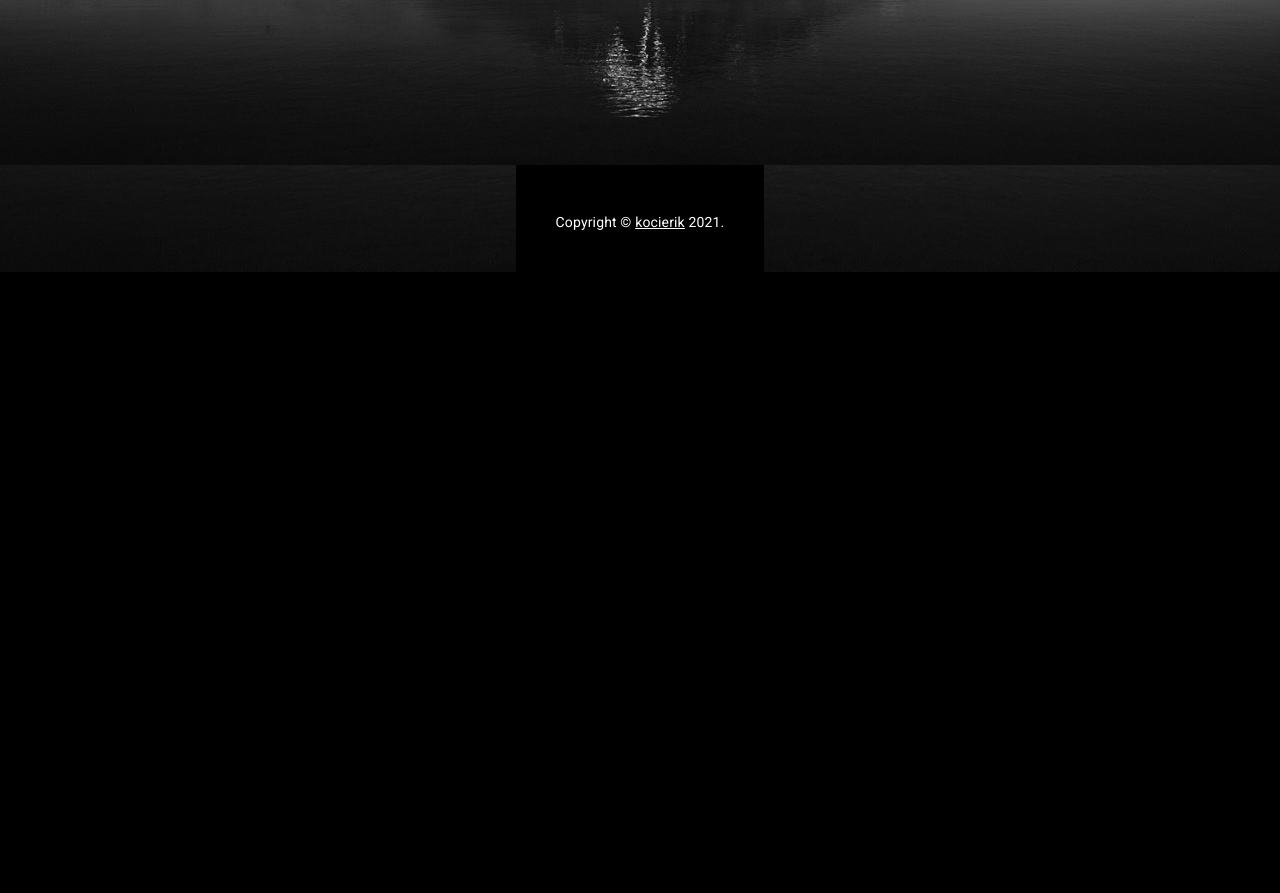
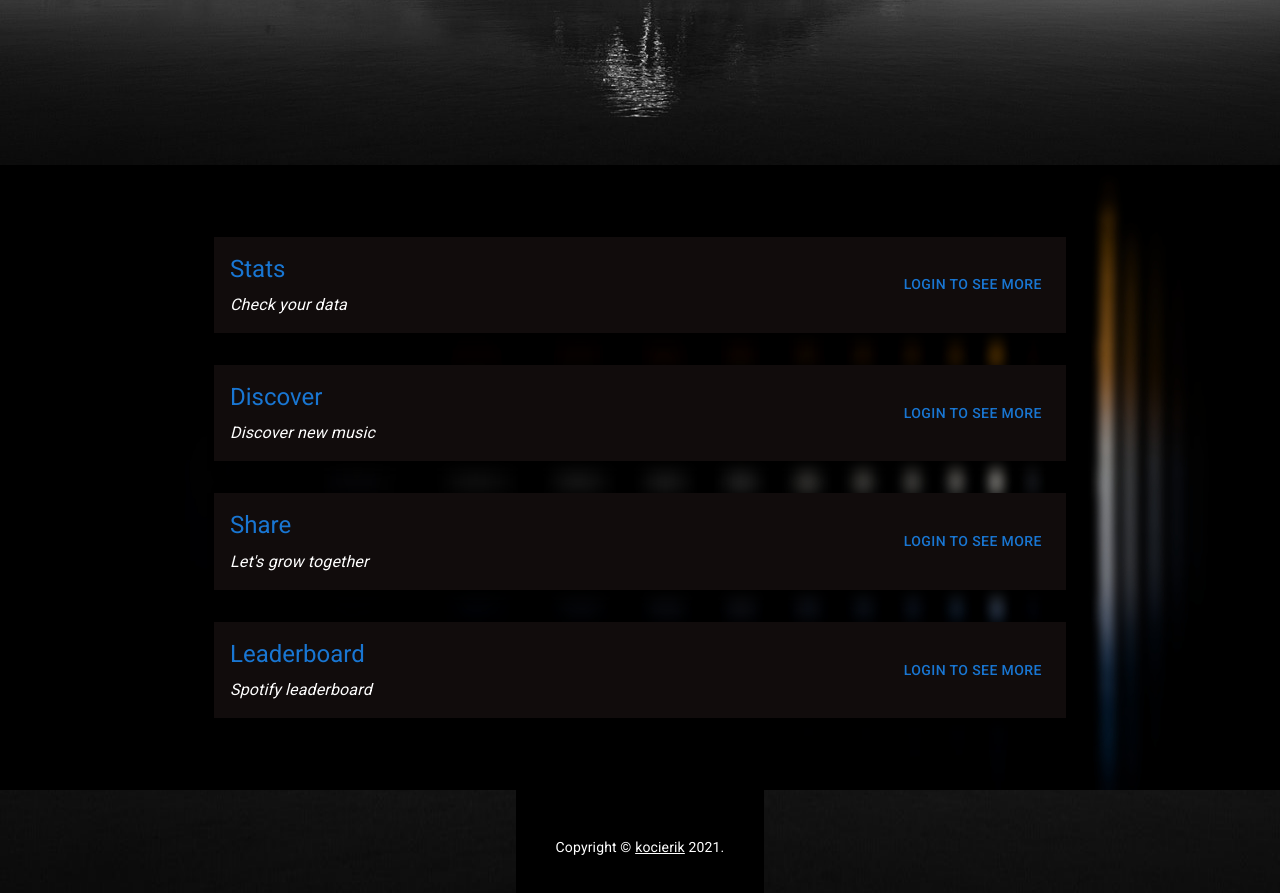
Before and after one commit to kocierik/Wunderlist, a React (Create React App) app in the folder client/: page / in a window 1280 px wide. Shown: the part 565-1458 px from the top of the page. Before the commit the page ends 837 px from the top, so only its background shows below. Built offline with nearby package versions, Linux system fonts and the light colour scheme; no server answers.

Commit message:
feat: change view style

```diff
--- a/client/src/components/cardInfo/cardInfo.ts
+++ b/client/src/components/cardInfo/cardInfo.ts
@@ -8,14 +8,14 @@ const CardInfo: Card[] = [
   {
     id: 1,
     title: "Stats",
-    text: "how much you use spotify",
+    text: "Check your data",
   },
   { id: 2, title: "Discover", text: "Discover new music" },
-  { id: 3, title: "Share", text: "let's grow our community" },
+  { id: 3, title: "Share", text: "Let's grow together" },
   {
     id: 4,
     title: "Leaderboard",
-    text: "best listened music",
+    text: "Spotify leaderboard",
   },
 ]
 
--- a/client/src/components/info/index.tsx
+++ b/client/src/components/info/index.tsx
@@ -26,6 +26,7 @@ function info() {
   // eslint-disable-next-line @typescript-eslint/no-explicit-any
   const [user, setUser] = useContext<any>(userContext)
   const history = useHistory()
+  console.log(userToken)
   const handleTrack = async (tokenAuth: string) => {
     axios
       .get(API_ENDPOINT, {
@@ -85,13 +86,26 @@ function info() {
                 <CardActions
                   sx={{
                     flex: "0 1 20%",
-                    bgcolor: "#050F1E",
+                    bgcolor: "#110C0C",
+                    color: "#1976d2",
+                    fontSize: "15px",
                     justifyContent: "center",
                   }}
                 >
-                  <Button size="large" onClick={() => handleTrack(userToken)}>
-                    View
-                  </Button>
+                  {user !== "" ? (
+                    <Button size="large" onClick={() => handleTrack(userToken)}>
+                      View
+                    </Button>
+                  ) : (
+                    <Button
+                      size="medium"
+                      onClick={() =>
+                        window.scroll({ top: 0, left: 0, behavior: "smooth" })
+                      }
+                    >
+                      Login to see more
+                    </Button>
+                  )}
                 </CardActions>
               </Card>
             </Grid>
--- a/client/src/pages/main/index.jsx
+++ b/client/src/pages/main/index.jsx
@@ -1,17 +1,14 @@
 /* eslint-disable import/no-unresolved */
 /* eslint-disable import/extensions */
-import { useContext, useState } from "react"
 import Header from "../../components/header"
 import Footer from "../../components/footer"
 import Content from "../../components/content"
 import Info from "../../components/info"
 import "./index.scss"
-import { userContext } from "../../provider/userContext"
 
 // eslint-disable-next-line @typescript-eslint/explicit-module-boundary-types
 function App2() {
-  const [user, setUser] = useContext(userContext)
-  return user ? (
+  return (
     <div className="container">
       <Header />
       <div className="content_main">
@@ -20,14 +17,6 @@ function App2() {
       </div>
       <Footer />
     </div>
-  ) : (
-    <div className="container">
-      <Header />
-      <div className="content_main">
-        <Content />
-      </div>
-      <Footer />
-    </div>
   )
 }
 
--- /dev/null
+++ b/client/src/react-app-env.d.ts
@@ -0,0 +1 @@
+/// <reference types="react-scripts" />
```
